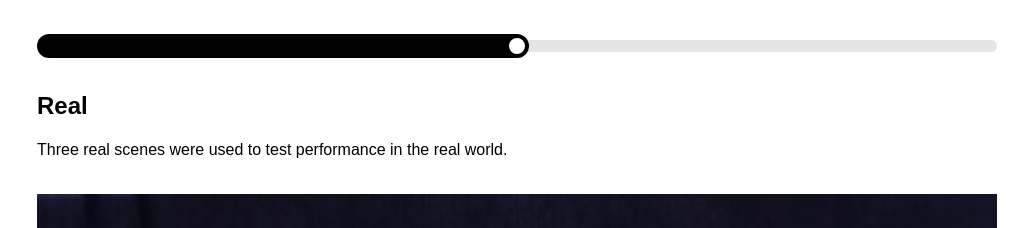
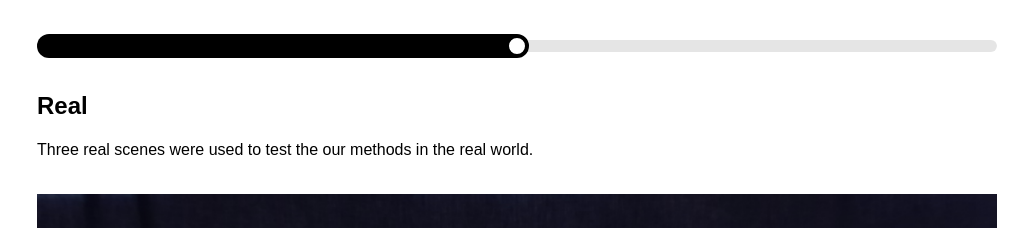
Before and after one commit to 2026vlmtaskplanningclutter/2026vlmtaskplanningclutter.github.io, a website built with Vite: page index.html in a window 1280 px wide. Shown: the part 2400-2628 px from the top of the page, without its empty margins (123-1156 px from the left). Built offline with nearby package versions, Linux system fonts and the light colour scheme; a web font is replaced by a local one.

Commit message:
Change wording

```diff
--- a/index.html
+++ b/index.html
@@ -132,7 +132,7 @@
         </div>
         <div>
           <h3 class="text-2xl font-semibold mb-4">Real</h3>
-          <p>Three real scenes were used to test performance in the real world.</p>
+          <p>Three real scenes were used to test the our methods in the real world.</p>
           <div
             class="ex-carousel w-full h-128 mb-4 skeleton visible-items-1"
             img-class="object-cover p-1 rounded-2xl"
```
